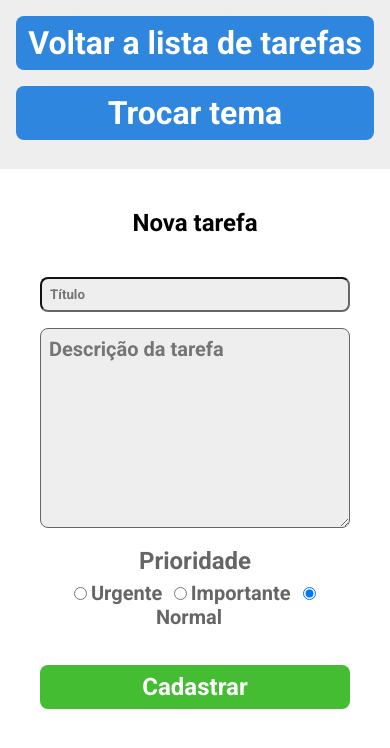
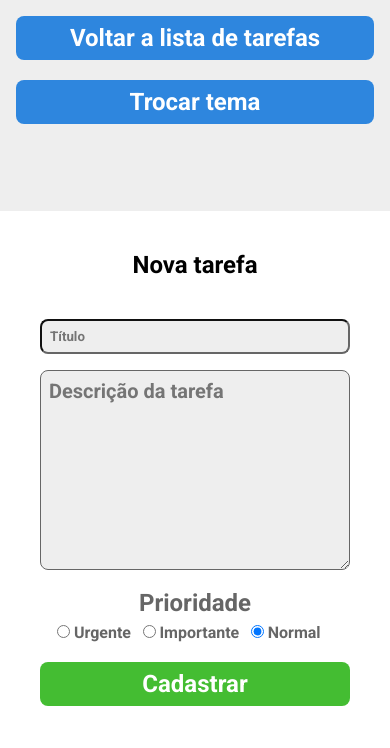
Before and after one commit to MozartSoares/to-do-list-React, a React (Create React App) app: page /cadastro in a window 390 px wide. Shown: the top 748 px of the page. Built offline with nearby package versions, Linux system fonts and the light colour scheme.

Commit message:
-fix: erros do responsivo

```diff
--- a/src/containers/BarraLateral/styles.ts
+++ b/src/containers/BarraLateral/styles.ts
@@ -7,7 +7,7 @@ export const Aside = styled.aside<{ isCadastroPage?: boolean }>`
   height: 100vh;
 
   @media (max-width: 768px) {
-    height: ${(props) => (props.isCadastroPage ? '20vh' : '40vh')};
+    height: ${(props) => (props.isCadastroPage ? '25vh' : '55vh')};
   }
 `
 
@@ -23,16 +23,16 @@ export const BotaoRetorno = styled(Botao)<{ isCadastroPage?: boolean }>`
   }
 
   @media (max-width: 768px) {
-    font-size: 32px;
+    font-size: 24px;
     width: 100%;
   }
 `
 
 export const BotaoTema = styled(Botao)<{ isCadastroPage?: boolean }>`
-  margin-top: 16px;
+  margin-top: 20px;
 
   @media (max-width: 768px) {
-    font-size: ${(props) => (props.isCadastroPage ? '32px' : '20px')};
+    font-size: ${(props) => (props.isCadastroPage ? '24px' : '20px')};
     width: ${(props) => (props.isCadastroPage ? '100%' : '')};
   }
 `
--- a/src/containers/Formulario/styles.ts
+++ b/src/containers/Formulario/styles.ts
@@ -34,6 +34,7 @@ export const CampoFormulario = styled(Campo)`
 
 export const Opcoes = styled.div`
   margin-bottom: 16px;
+  display: inline;
   p {
     margin-bottom: 6px;
 
@@ -46,7 +47,7 @@ export const Opcoes = styled.div`
     margin-right: 6px;
 
     @media (max-width: 768px) {
-      font-size: 20px;
+      font-size: 16px;
       margin-right: 12px;
     }
   }
```
